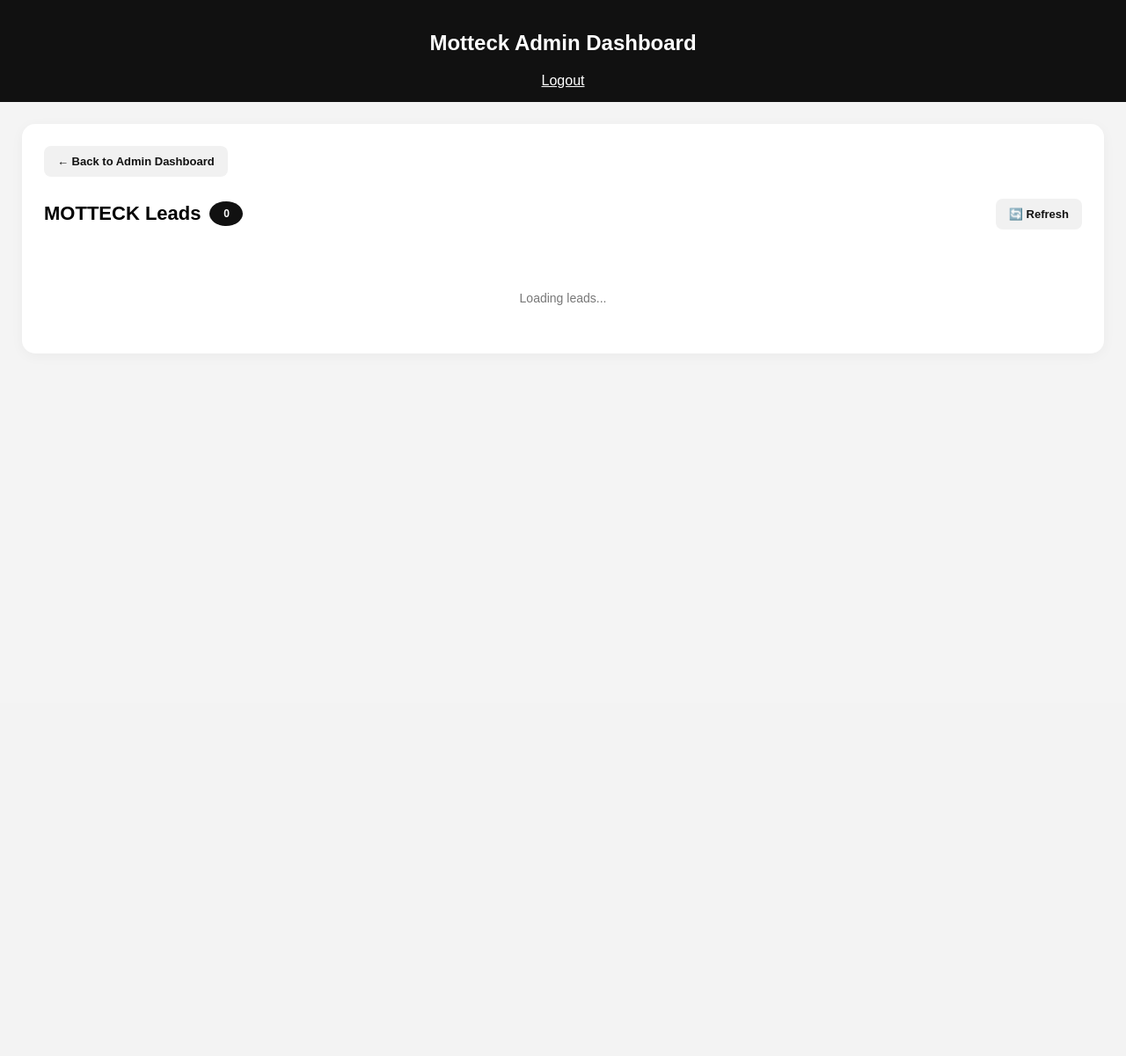
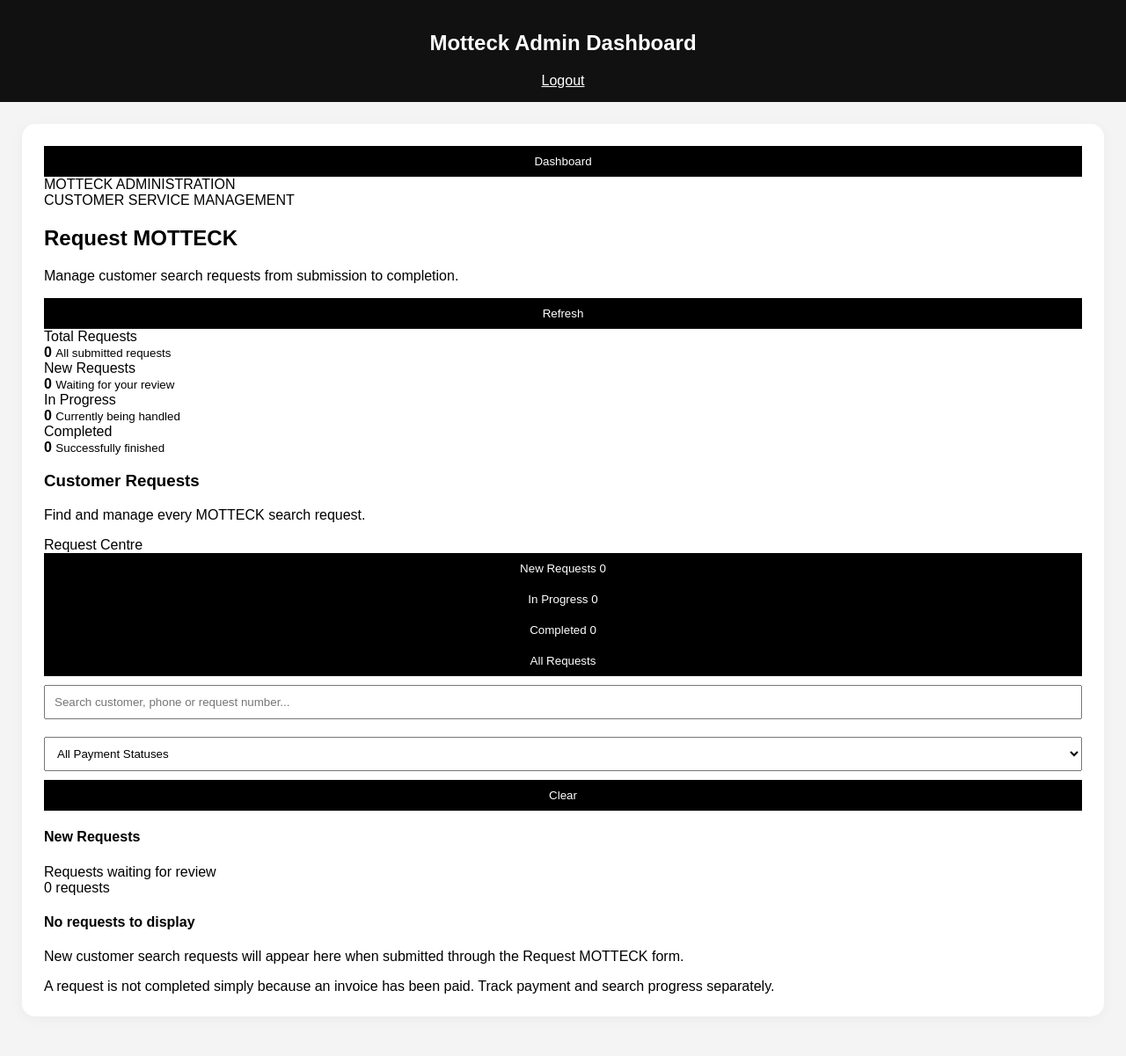
Before and after one commit to ochieng-stack/motteck, a Flask app: page /admin-dashboard in a window 1280 px wide, after a click that opens the changed part. Shown: the whole page at 88% size. Before the commit the page ends 347 px from the top, so only its background shows below. Run offline with Flask 3, Linux system fonts and the light colour scheme; the visitor is signed in with stand-in values (Sample User, id 1); parts of the project's set-up code (start-up, migrations or seed data) failed here and were passed over.

Commit message:
Add files via upload

```diff
--- a/templates/admin_dashboard.html
+++ b/templates/admin_dashboard.html
@@ -213,39 +213,216 @@ const hubObserver=new MutationObserver(updateAdminHubCounts);document.addEventLi
         </div>
 </div>
 </div>
-<!-- =========================================================
-     MOTTECK LEADS
-========================================================= -->
-<div class="submissions-box admin-panel" id="leads-page" style="display:none;"><div class="admin-section-heading"><button class="admin-back" onclick="backToAdminHome()">← Back to Admin Dashboard</button></div>
-<div class="submission-header">
-<h3>
 
-            MOTTECK Leads
+<!-- =========================================
+     MOTTECK REQUEST MANAGEMENT
+========================================= -->
 
-            <span class="pending-count" id="leadCount">
-                0
+<div class="admin-panel mreq-panel" id="leads-page" style="display:none;">
+
+    <!-- TOP NAVIGATION -->
+    <div class="mreq-topbar">
+        <button type="button" class="mreq-back"
+                onclick="backToAdminHome()">
+            <i class="fa-solid fa-arrow-left"></i>
+            Dashboard
+        </button>
+
+        <span class="mreq-topbar-label">
+            MOTTECK ADMINISTRATION
+        </span>
+    </div>
+
+    <!-- PAGE HEADER -->
+    <div class="mreq-page-header">
+        <div>
+            <span class="mreq-eyebrow">CUSTOMER SERVICE MANAGEMENT</span>
+            <h2>Request MOTTECK</h2>
+            <p>
+                Manage customer search requests from submission
+                to completion.
+            </p>
+        </div>
+
+        <button type="button" class="mreq-refresh"
+                onclick="loadMotteckRequests()">
+            <i class="fa-solid fa-rotate"></i>
+            Refresh
+        </button>
+    </div>
+
+    <!-- OVERVIEW -->
+    <div class="mreq-overview">
+
+        <div class="mreq-stat-card">
+            <div class="mreq-stat-top">
+                <span>Total Requests</span>
+                <div class="mreq-stat-icon total">
+                    <i class="fa-solid fa-layer-group"></i>
+                </div>
+            </div>
+            <strong id="mreqTotalCount">0</strong>
+            <small>All submitted requests</small>
+        </div>
+
+        <div class="mreq-stat-card">
+            <div class="mreq-stat-top">
+                <span>New Requests</span>
+                <div class="mreq-stat-icon new">
+                    <i class="fa-solid fa-inbox"></i>
+                </div>
+            </div>
+            <strong id="mreqNewCount">0</strong>
+            <small>Waiting for your review</small>
+        </div>
+
+        <div class="mreq-stat-card">
+            <div class="mreq-stat-top">
+                <span>In Progress</span>
+                <div class="mreq-stat-icon progress">
+                    <i class="fa-solid fa-spinner"></i>
+                </div>
+            </div>
+            <strong id="mreqProgressCount">0</strong>
+            <small>Currently being handled</small>
+        </div>
+
+        <div class="mreq-stat-card">
+            <div class="mreq-stat-top">
+                <span>Completed</span>
+                <div class="mreq-stat-icon completed">
+                    <i class="fa-solid fa-circle-check"></i>
+                </div>
+            </div>
+            <strong id="mreqCompletedCount">0</strong>
+            <small>Successfully finished</small>
+        </div>
+
+    </div>
+
+    <!-- REQUEST WORKSPACE -->
+    <div class="mreq-workspace">
+
+        <div class="mreq-workspace-heading">
+            <div>
+                <h3>Customer Requests</h3>
+                <p>Find and manage every MOTTECK search request.</p>
+            </div>
+
+            <span class="mreq-live-label">
+                <span></span>
+                Request Centre
             </span>
-</h3>
-<button class="refresh-btn" onclick="loadLeads()" type="button">
+        </div>
 
-            🔄 Refresh
+        <!-- STATUS TABS -->
+        <div class="mreq-tabs">
 
-        </button>
-</div>
-<div id="leadSummary" style="
-            display:flex;
-            gap:10px;
-            flex-wrap:wrap;
-            margin-bottom:20px;
-        "></div>
-<div id="leads">
-<div class="loading-submissions">
+            <button type="button"
+                    class="mreq-tab active"
+                    data-status="new">
+                <i class="fa-solid fa-inbox"></i>
+                New Requests
+                <span id="mreqNewTabCount">0</span>
+            </button>
 
-            Loading leads...
+            <button type="button"
+                    class="mreq-tab"
+                    data-status="in_progress">
+                <i class="fa-solid fa-spinner"></i>
+                In Progress
+                <span id="mreqProgressTabCount">0</span>
+            </button>
+
+            <button type="button"
+                    class="mreq-tab"
+                    data-status="completed">
+                <i class="fa-solid fa-circle-check"></i>
+                Completed
+                <span id="mreqCompletedTabCount">0</span>
+            </button>
+
+            <button type="button"
+                    class="mreq-tab"
+                    data-status="all">
+                <i class="fa-solid fa-list"></i>
+                All Requests
+            </button>
 
         </div>
+
+        <!-- SEARCH AND FILTERS -->
+        <div class="mreq-controls">
+
+            <div class="mreq-search-box">
+                <i class="fa-solid fa-magnifying-glass"></i>
+                <input type="search"
+                       id="mreqSearchInput"
+                       placeholder="Search customer, phone or request number...">
+            </div>
+
+            <select id="mreqPaymentFilter"
+                    class="mreq-select">
+                <option value="all">All Payment Statuses</option>
+                <option value="not_invoiced">Not Invoiced</option>
+                <option value="pending">Awaiting Payment</option>
+                <option value="paid">Paid</option>
+                <option value="cancelled">Cancelled</option>
+            </select>
+
+            <button type="button"
+                    class="mreq-clear-filter"
+                    id="mreqClearFilters">
+                <i class="fa-solid fa-filter-circle-xmark"></i>
+                Clear
+            </button>
+
+        </div>
+
+        <!-- RESULTS HEADING -->
+        <div class="mreq-results-heading">
+            <div>
+                <h4 id="mreqCurrentView">New Requests</h4>
+                <span id="mreqResultDescription">
+                    Requests waiting for review
+                </span>
+            </div>
+
+            <span id="mreqResultCount">0 requests</span>
+        </div>
+
+        <!-- REQUEST LIST -->
+        <div class="mreq-request-list"
+             id="motteckRequestsList">
+
+            <div class="mreq-empty-state">
+                <div class="mreq-empty-icon">
+                    <i class="fa-solid fa-inbox"></i>
+                </div>
+
+                <h4>No requests to display</h4>
+
+                <p>
+                    New customer search requests will appear here
+                    when submitted through the Request MOTTECK form.
+                </p>
+            </div>
+
+        </div>
+
+    </div>
+
+    <!-- WORKFLOW NOTE -->
+    <div class="mreq-footer-note">
+        <i class="fa-solid fa-circle-info"></i>
+        <span>
+            A request is not completed simply because an invoice
+            has been paid. Track payment and search progress separately.
+        </span>
+    </div>
+
 </div>
-</div>
+
 <!-- =========================================================
      ALL PUBLISHED POSTS
 ========================================================= -->
```
